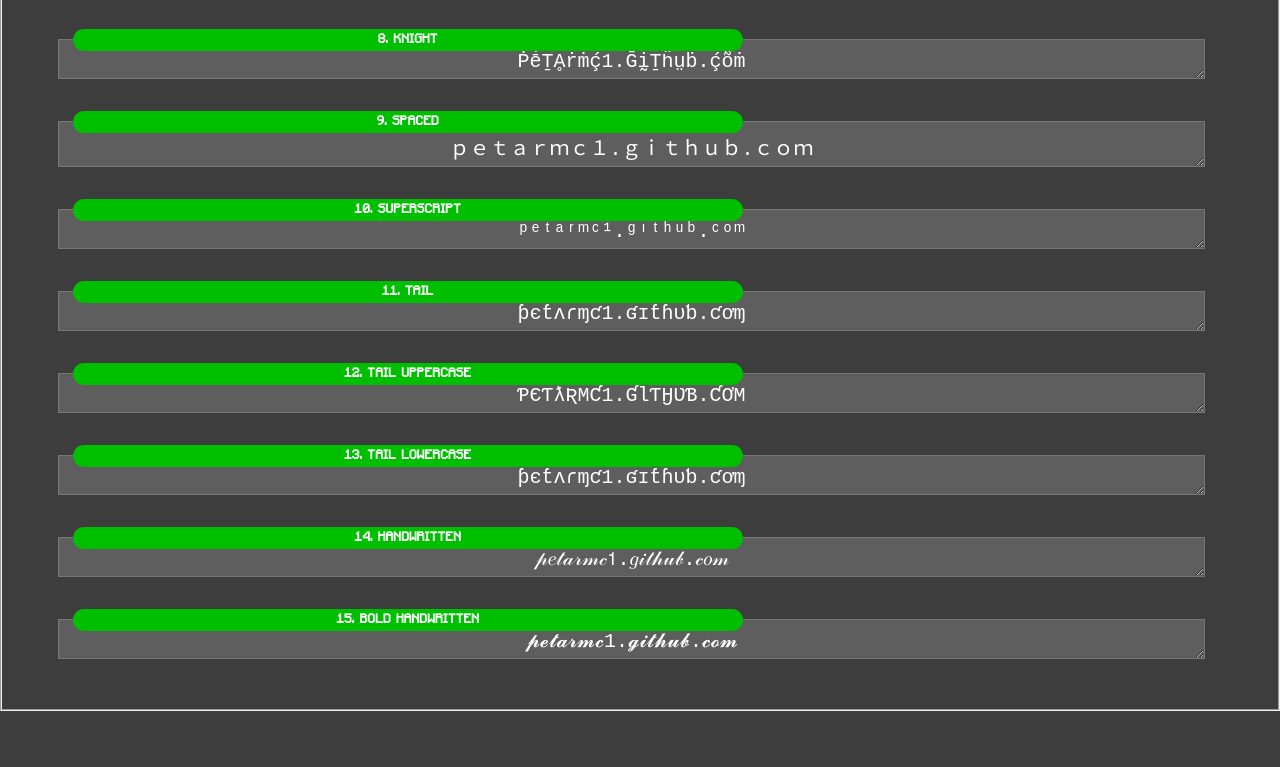
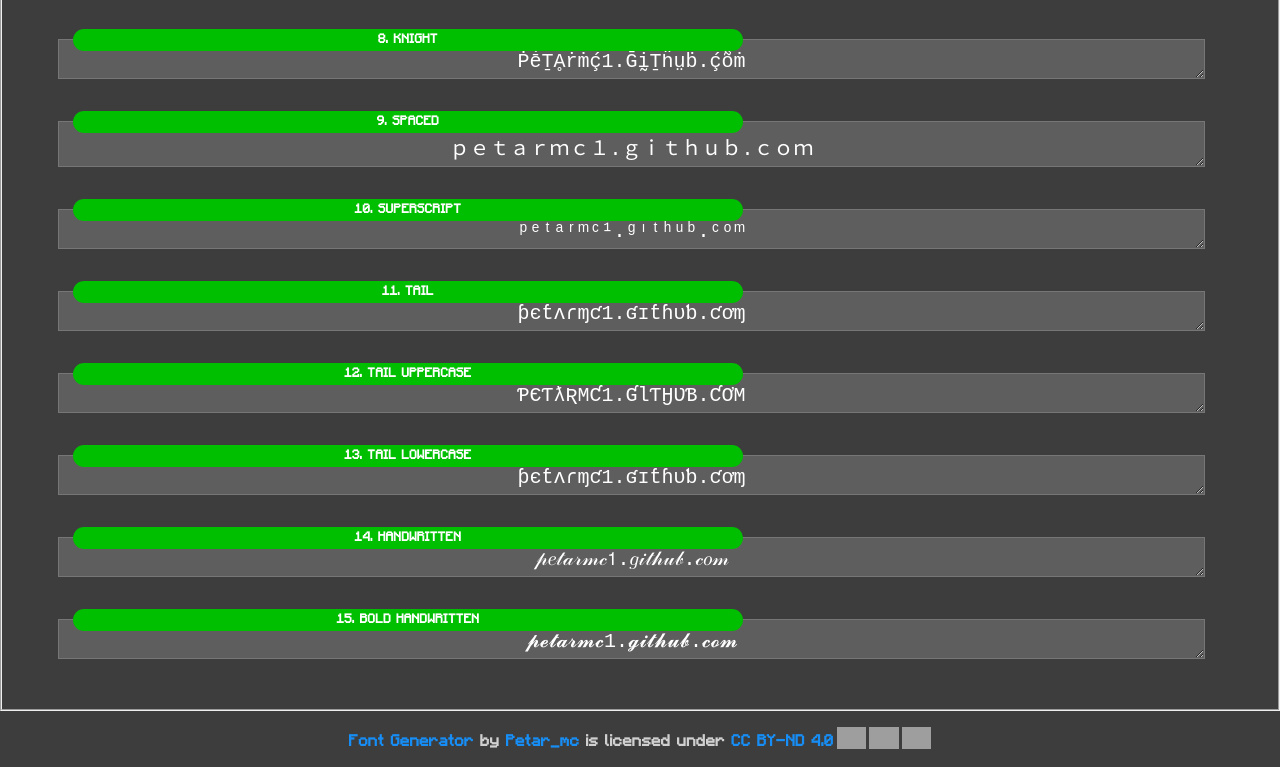
Before and after one commit to PetarMc1/font-generator, a plain HTML site: page Generator/index.html in a window 1280 px wide. Shown: the part 735-1502 px from the top of the page. Before the commit the page ends 1446 px from the top, so only its background shows below. Drawn offline with nearby package versions, Linux system fonts and the light colour scheme; grey boxes are pictures that could not be loaded.

Commit message:
Added footer

```diff
--- a/Generator/index.html
+++ b/Generator/index.html
@@ -24,7 +24,7 @@
           <input type="checkbox" checked id="darkmode" onclick="toggleDarkmode();"></input>
         </div><br><br>
         <textarea id="inputText" style="text-align: center; display: inline-block; width: 50%;font-family: MinecraftBold;padding: 5px 5px 5px 5px;"
-          type="text" maxlength="5000" checked id="darkmode" value="petarmc1.github.com" class="darkbuttonboxes" oninput="updateOutput(this)"
+          type="text" maxlength="5000" checked id="darkmode" value="Font Generator" class="darkbuttonboxes" oninput="updateOutput(this)"
           placeholder="Type your text">petarmc1.github.com</textarea>
         <br>
         <br>
@@ -35,9 +35,11 @@
           </ul>
         </fieldset>
       </div>
-    <script ></script>
   </div>
 
+    <footer>
+      <p xmlns:cc="http://creativecommons.org/ns#" xmlns:dct="http://purl.org/dc/terms/"><a property="dct:title" rel="cc:attributionURL" href="https://github.com/PetarMc1/font-generator">Font Generator</a> by <a rel="cc:attributionURL dct:creator" property="cc:attributionName" href="https://github.com/PetarMc1">Petar_mc</a> is licensed under <a href="https://creativecommons.org/licenses/by-nd/4.0/?ref=chooser-v1" target="_blank" rel="license noopener noreferrer" style="display:inline-block;">CC BY-ND 4.0<img style="height:22px!important;margin-left:3px;vertical-align:text-bottom;" src="https://mirrors.creativecommons.org/presskit/icons/cc.svg?ref=chooser-v1"><img style="height:22px!important;margin-left:3px;vertical-align:text-bottom;" src="https://mirrors.creativecommons.org/presskit/icons/by.svg?ref=chooser-v1"><img style="height:22px!important;margin-left:3px;vertical-align:text-bottom;" src="https://mirrors.creativecommons.org/presskit/icons/nd.svg?ref=chooser-v1"></a></p>
+    </footer>
 
   <script src="script.js"></script>
 
```
